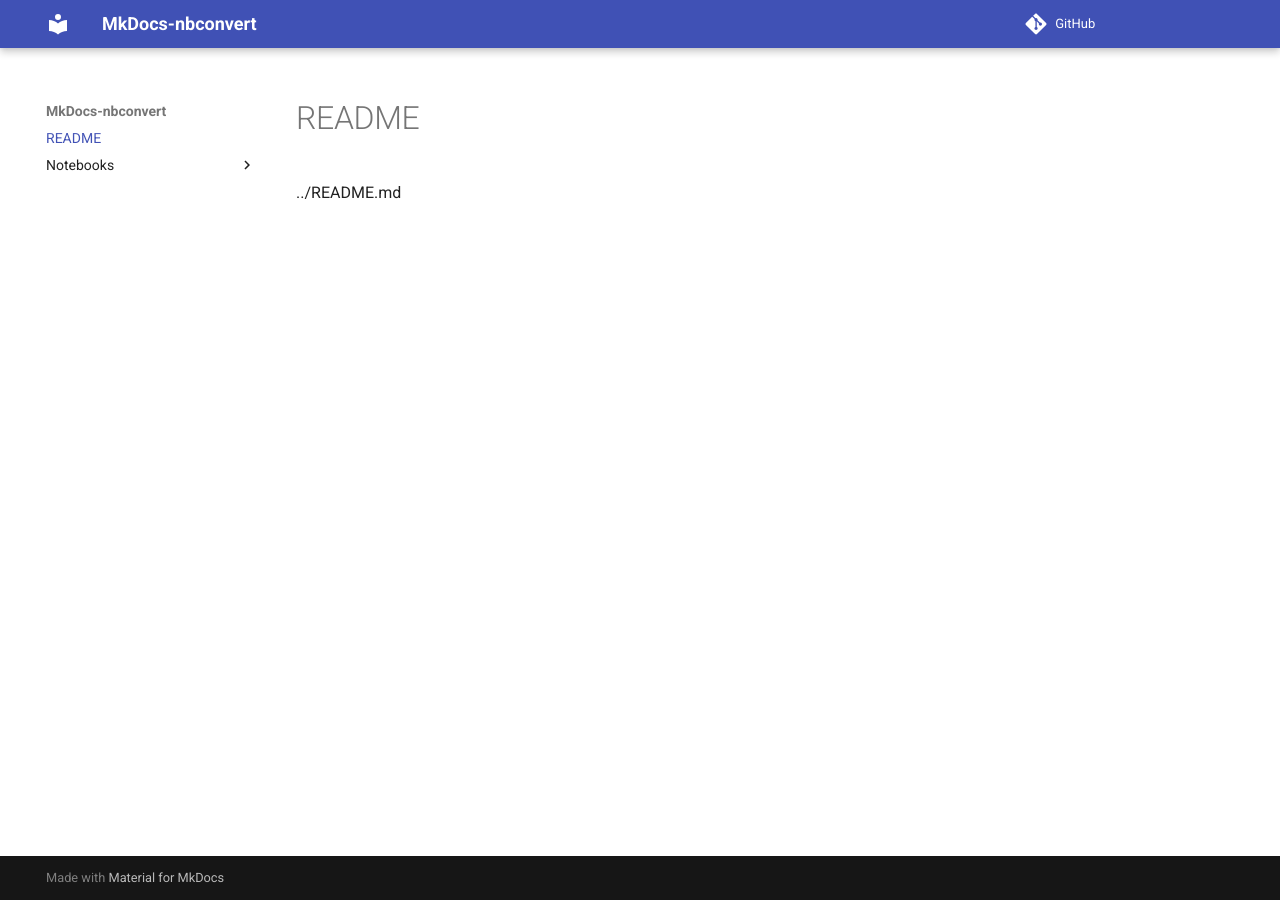
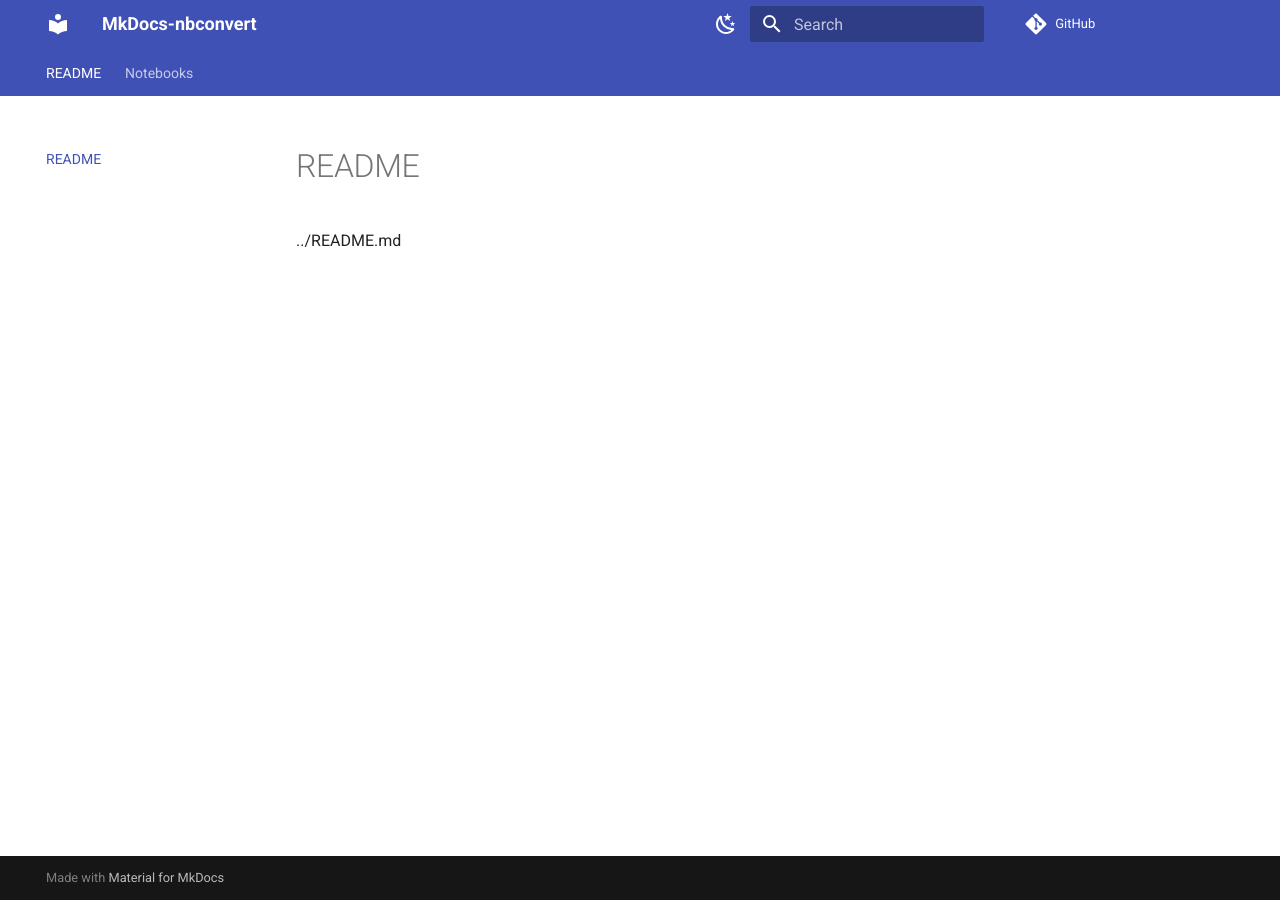
Before and after one commit to tanbro/mkdocs-nbconvert, an MkDocs documentation site: the page built from docs/README.md, in a window 1280 px wide. Built offline with MkDocs 1.6.1 and Material for MkDocs 9.7.7, drawn with Linux system fonts in a browser that asks for light colours; comment, search, counter and statistics services are not loaded.

Commit message:
optimize: logs and mkdocs plugins

```diff
--- a/mkdocs.yml
+++ b/mkdocs.yml
@@ -4,37 +4,68 @@ repo_url: https://github.com/tanbro/mkdocs-nbconvert
 use_directory_urls: false
 
 nav:
-  - README: README.md
-  - Notebooks:
-    - notebooks/installation.md
-    - notebooks/usage.md
-    - notebooks/image.md
-    - notebooks/matplotlib.md
+    - README: README.md
+    - Notebooks:
+          - notebooks/installation.md
+          - notebooks/usage.md
+          - notebooks/image.md
+          - notebooks/matplotlib.md
 
 plugins:
-  - pdf-export:
-      verbose: true
-      media_type: print
-      combined: true
-      enabled_if_env: ENABLE_PDF_EXPORT
-  - nbconvert:
-      input_dir: notebooks
-      output_dir: notebooks
+    - search
+    - with-pdf:
+          enabled_if_env: ENABLE_PDF_EXPORT
+    - nbconvert:
+          input_dir: notebooks
+          output_dir: notebooks
 
 theme:
     name: material
+    features:
+        - navigation.sections
+        - navigation.tabs
+        - navigation.top
+    palette:
+        - media: "(prefers-color-scheme: light)"
+          scheme: default
+          toggle:
+              icon: material/weather-night
+              name: switch to dark mode 🌙
+        - media: "(prefers-color-scheme: dark)"
+          scheme: slate
+          primary: light blue
+          accent: light blue
+          toggle:
+              icon: material/weather-sunny
+              name: switch to light mode 🌞
 
 markdown_extensions:
-    - abbr:
-    - admonition:
-    - attr_list:
-    - codehilite:
-        guess_lang: False
-        linenums: True
-    - def_list:
-    - footnotes:
-    - meta:
-    - sane_lists:
-    - smarty:
+    - pymdownx.extra
+    ### pymdownx.extra replaces markdown.extensions.extra, Here is the full list of included extensions:
+    ## pymdownx.betterem
+    ## pymdownx.superfences
+    ## markdown.extensions.footnotes
+    ## markdown.extensions.attr_list
+    ## markdown.extensions.def_list
+    ## markdown.extensions.tables
+    ## markdown.extensions.abbr
+    ## markdown.extensions.md_in_html
+    - pymdownx.highlight
+    - pymdownx.details
+    - pymdownx.saneheaders
+    - pymdownx.smartsymbols
+    - pymdownx.critic:
+          mode: view
+    - pymdownx.snippets
+    - pymdownx.caret
+    - pymdownx.mark
+    - pymdownx.tilde
+    - pymdownx.smartsymbols
+    # Officially Supported Extensions
+    - admonition
+    - meta
+    # - sane_lists:
+    # - smarty:
     - toc:
-        permalink: True
+          permalink: true
+          slugify: !!python/name:pymdownx.slugs.uslugify
```
Also changed, not shown: 2 other files.
